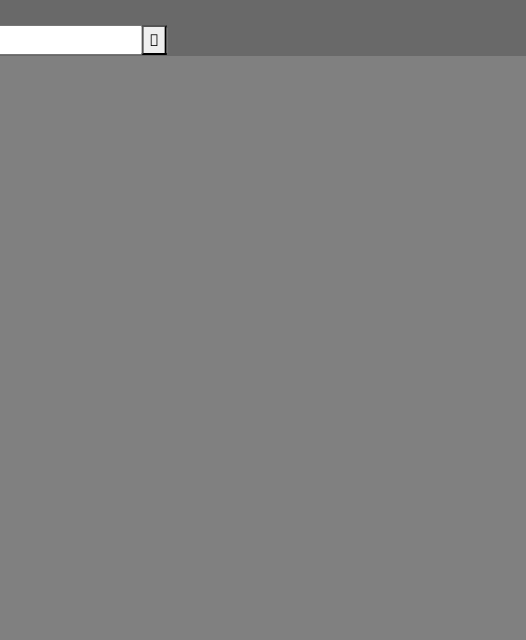
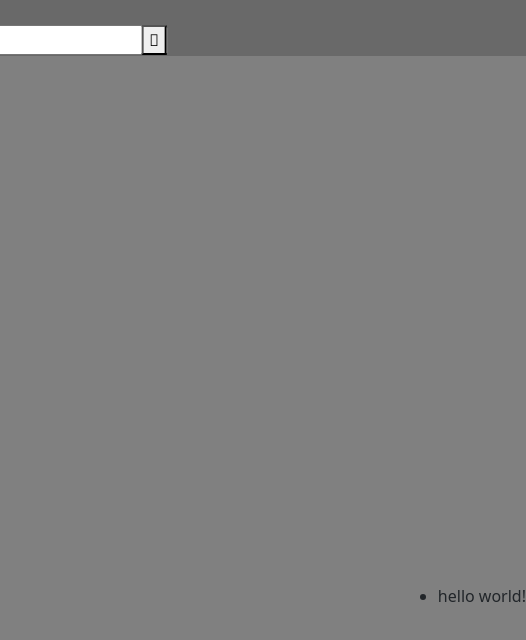
Before and after one commit to tomasesquivelgc/project_media-html-css, a plain HTML site: page index.html in a window 1280 px wide. Shown: the full height of the page, 754-1280 px from the left. Drawn offline with nearby package versions, Linux system fonts and the light colour scheme.

Commit message:
added recommended videos div

```diff
--- a/index.html
+++ b/index.html
@@ -40,4 +40,10 @@
   <h2 style="font-family: Arial, Helvetica, sans-serif;">Cowboy Bebop OST - Tank!</h2>
 <h5 style="font-family: Arial, Helvetica, sans-serif;" >Cowboy Bebop's intro. One of my favorites!</h5>
 </div>
+<div id="recommended_videos">
+  <ul>
+    <li>hello world!</li>
+  </ul>
+</div>
+
 </body>
--- a/styling.css
+++ b/styling.css
@@ -105,3 +105,8 @@ nav li{
  h5{
   padding-left:50px;
  }
+#recommended_videos{
+  float: right;
+
+
+}
```
